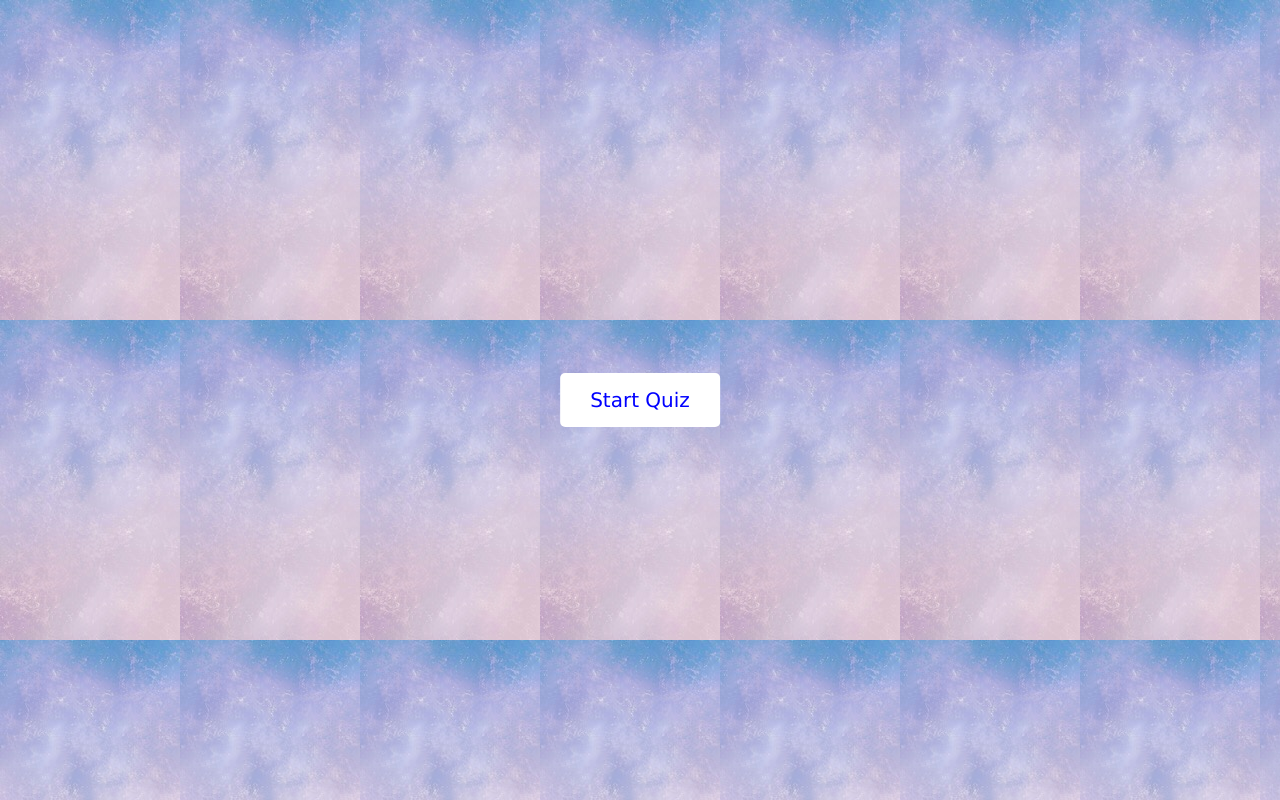
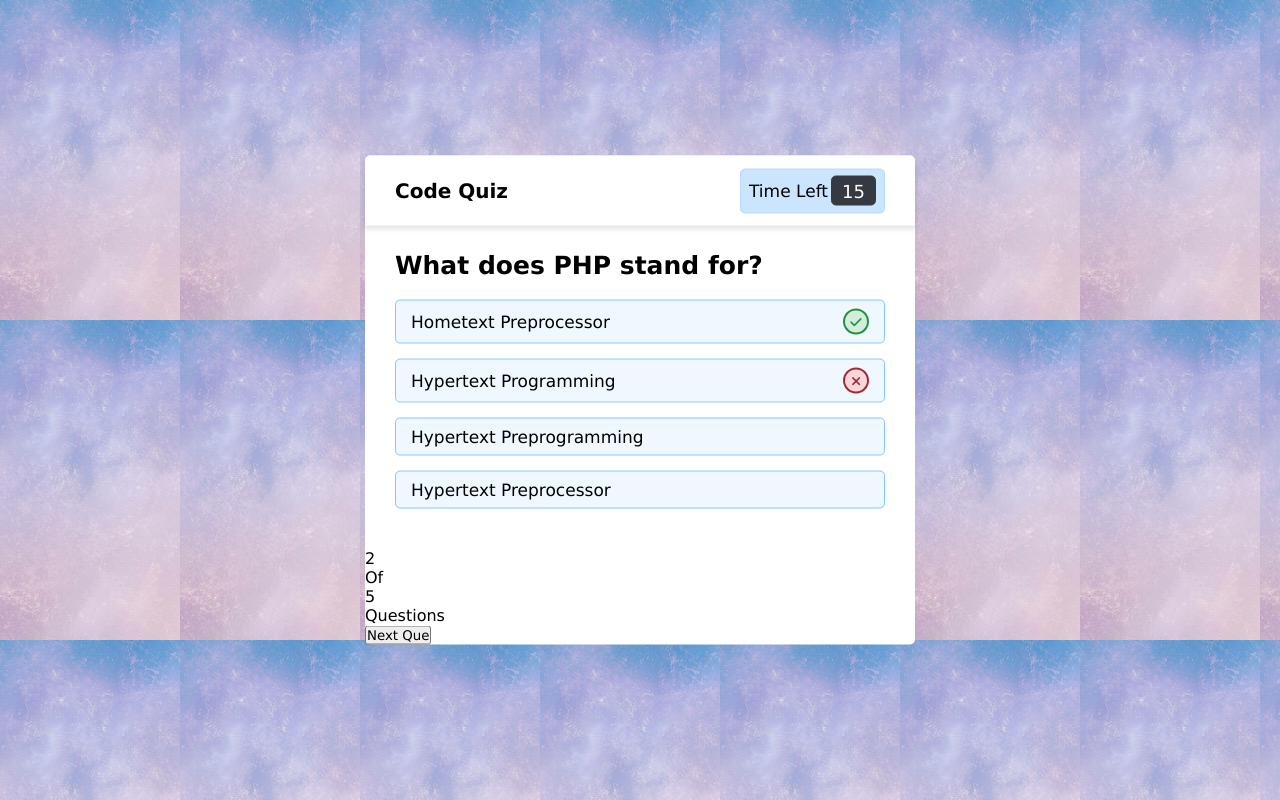
Before and after one commit to kamipacanos/C-s-Get-Degrees-Code-Quiz-, a plain HTML site: page index.html in a window 1280 px wide. Drawn offline with Linux system fonts and the light colour scheme.

Commit message:
partially made first question and answers

```diff
--- a/index.html
+++ b/index.html
@@ -28,5 +28,45 @@
             </div>
         </div>
 
+        <!-- Quiz Box -->
+        <div class="quiz_box">
+            <header>
+                <div class="title">Code Quiz</div>
+                <div class="timer">
+                    <div class="time_text">Time Left</div>
+                    <div class="timer_sec">15</div>
+                </div>
+            </header>
+            <section> <!-- First Question -->
+                <div class="que_text">
+                    <span>What does PHP stand for?</span>
+                </div>
+                <div class="option_list"> <!-- First Question Opitons -->
+                    <div class="option">
+                        <span>Hometext Preprocessor</span>
+                        <div class="icon tick"><i class="fas fa-check"></i></div>
+                    </div>
+                    <div class="option">
+                        <span>Hypertext Programming</span>
+                        <div class="icon cross"><i class="fas fa-times"></i></div>
+                    </div>
+                    <div class="option">
+                        <span>Hypertext Preprogramming</span>
+                    </div>
+                    <div class="option">
+                        <span>Hypertext Preprocessor</span>
+                    </div>
+                </div>
+            </section>
+
+            <!-- Quiz Box Footer -->
+            <footer>
+                <div class="total_que">
+                    <span><p>2</p>Of<p>5</p>Questions</span>
+                </div>
+                <button class="next_btn">Next Que</button>
+            </footer>
+        </div>
+
 </body>
 </html>
--- a/style.css
+++ b/style.css
@@ -15,7 +15,8 @@ body{
 }
 
 .start_btn,
-.info_box{
+.info_box,
+.quiz_box{
     position: absolute;
     top: 50%;
     left: 50%;
@@ -106,3 +107,122 @@ body{
     color:white;
     background: #007bff;
 }
+
+.quiz_box{
+    width: 550px;
+    background: white;
+    border-radius: 5px;
+}
+
+.quiz_box header{
+    position: relative;
+    z-index: 99;
+    height: 70px;
+    padding: 0 30px;
+    background: white;
+    display: flex;
+    align-items: center;
+    justify-content: space-between;
+    border-radius: 5px 5px 0 0;
+    box-shadow: 0px 3px 5px 1px rgba(0,0,0,0.1);
+}
+
+.quiz_box header .title{
+    font-size: 20px;
+    font-weight: 600;
+}
+
+.quiz_box header .timer{
+    display: flex;
+    align-items: center;
+    justify-content: space-between;
+    width: 145px;
+    height: 45px;
+    background: #cce5ff;
+    border: 1px solid #b8daff;
+    border-radius: 5px;
+    padding: 0 8px;
+}
+
+.quiz_box header .timer .time_text{
+    font-weight: 18px;
+    font-size: 17px;
+    user-select: none;
+}
+
+.quiz_box header .timer .timer_sec{
+    font-size: 18px;
+    font-weight: 500;
+    background: #343a40;
+    height: 30px;
+    width: 45px;
+    color: white;
+    text-align: center;
+    line-height: 30px;
+    border-radius: 5px;
+    border: 1px solid #343a40;
+    user-select: none;
+}
+
+.quiz_box section{
+    padding: 25px 30px 20px 30px;
+    background: white;
+
+}
+
+.quiz_box section .que_text{
+    font-size: 25px;
+    font-weight: 600;
+}
+
+.quiz_box section .option_list{
+    padding: 20px 0;
+    display: block;
+}
+
+section .option_list .option{
+    background: aliceblue;
+    border: 1px solid #84c5fe;
+    border-radius: 5px;
+    padding: 8px 15px;
+    margin-bottom: 15px;
+    font-size: 17px;
+    display: flex;
+    align-items: center;
+    justify-content: space-between;
+    cursor: pointer;
+    transition: all 0.3 ease;
+}
+
+section .option_list .option:hover{
+    color: #004085;
+    background: #cce5ff;
+    border-color: #b8daff;
+}
+
+.option_list .option:last-child{
+    margin-bottom: 0px;
+}
+
+.option_list .option .icon{
+    height: 26px;
+    width: 26px;
+    border: 2px solid transparent;
+    border-radius: 50%;
+    text-align: center;
+    font-size:  13px;
+    line-height: 24px;
+    pointer-events: none;
+}
+
+.option_list .option .icon.tick{
+    color: #23903c;
+    border-color: #23903c;
+    background: #d4edda;
+}
+
+.option_list .option .icon.cross{
+    color: #a42834;
+    background: #f8d7da;
+    border-color: #a42834;
+}
```
